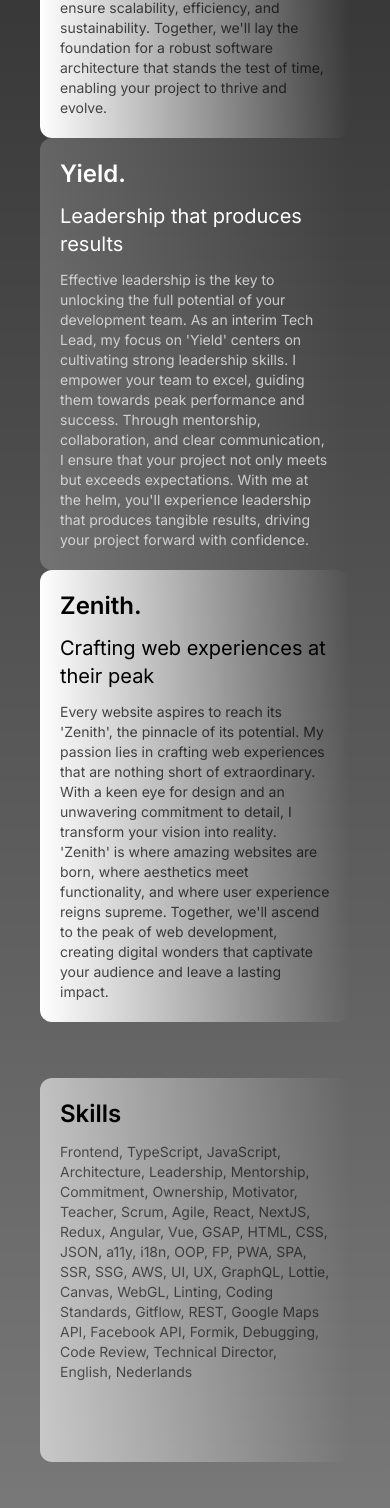
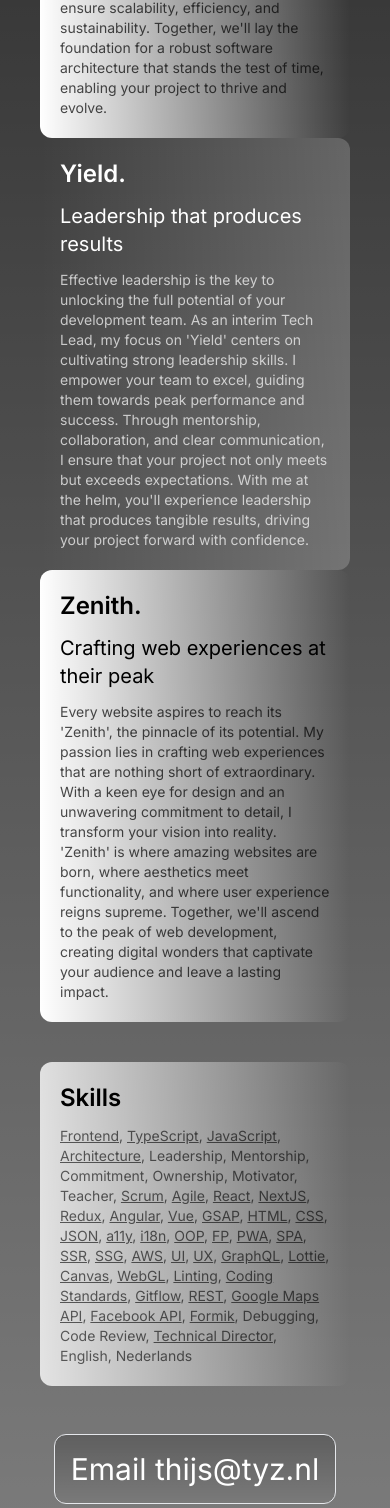
Before and after one commit to ThijsTyZ/tyz, a Next.js app: page / in a window 390 px wide. Shown: the part 1334-2842 px from the top of the page. Built offline with nearby package versions, Linux system fonts and the light colour scheme.

Commit message:
Update copy

```diff
--- a/src/app/components/ArticleBlock.tsx
+++ b/src/app/components/ArticleBlock.tsx
@@ -9,11 +9,11 @@ export default function ArticleBlock({
 }: Article & { variant: 'white' | 'black' }): ReactElement {
   return (
     <article
-      className={`p-5 lg:pb-32 bg-gradient-to-r rounded-xl to-transparent
+      className={`p-5 lg:pb-32 rounded-xl to-transparent
      ${
        variant === 'white'
-         ? `lg:bg-gradient-to-b from-white text-black`
-         : `lg:bg-gradient-to-t from-[rgba(255,255,255,0.2)] text-white`
+         ? `bg-gradient-to-r lg:bg-gradient-to-b from-white text-black`
+         : `bg-gradient-to-l lg:bg-gradient-to-t from-[rgba(255,255,255,0.2)] text-white`
      }
     `}
     >
--- a/src/app/page.tsx
+++ b/src/app/page.tsx
@@ -23,7 +23,7 @@ export default function Home(): ReactElement {
       {/**/}
 
       {/* Skills */}
-      <section className="p-5 pb-20 mt-4 relative flex flex-col bg-gradient-to-r lg:bg-gradient-to-b from-[rgba(255,255,255,0.6)] to-transparent rounded-xl text-black">
+      <section className="p-5 lg:mt-4 relative flex flex-col bg-gradient-to-r lg:bg-gradient-to-b from-[rgba(255,255,255,0.8)] to-transparent rounded-xl text-black">
         <h2 className="mb-3 text-2xl font-semibold">Skills</h2>
         <p className="text-sm">
           {skills.map(({ name, href, description }, index) => (
@@ -35,7 +35,7 @@ export default function Home(): ReactElement {
                   title={description ?? name}
                   target={href.startsWith('http') ? '_blank' : '_self'}
                   rel="noreferrer"
-                  className="opacity-60 hover:opacity-100"
+                  className="opacity-60 hover:opacity-100 underline"
                 >
                   {name}
                 </Link>
@@ -95,6 +95,7 @@ export default function Home(): ReactElement {
           >
             Codepen
           </Link>
+          for code examples
         </p>
 
         <div className="flex flex-col lg:place-items-center py-10">
@@ -104,7 +105,7 @@ export default function Home(): ReactElement {
       {/**/}
 
       {/* Recommendations */}
-      <section className="p-5 pb-20 mt-10 bg-gradient-to-r lg:bg-gradient-to-b from-[rgba(0,0,0,0.5)] to-transparent rounded-xl text-black text-sm">
+      <section className="p-5 mb-10 mt-10 bg-gradient-to-r lg:bg-gradient-to-b from-[rgba(0,0,0,0.5)] to-transparent rounded-xl text-black text-sm">
         <h3 className="text-white text-2xl mb-5">What others say about me</h3>
         {recommendations.map(({ text, author, position }, index) => (
           <p
@@ -118,11 +119,13 @@ export default function Home(): ReactElement {
             <br />- <strong>{author}</strong> {position}
           </p>
         ))}
+        <br />
         <a
           href="https://www.linkedin.com/in/tyz81/details/recommendations/"
           target="_blank"
           rel="noreferrer"
           title="Read more recommendations about me on LinkedIn"
+          className="underline p-5"
         >
           Read more...
         </a>
```
